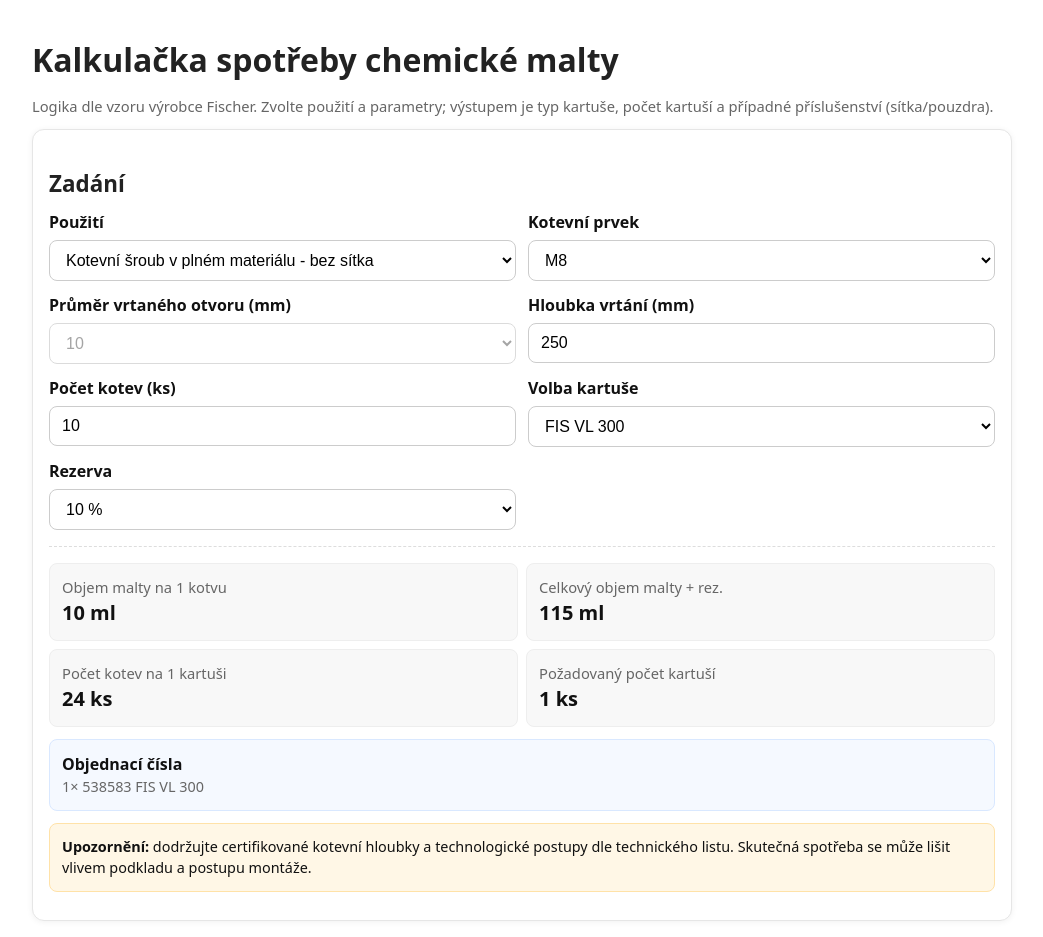
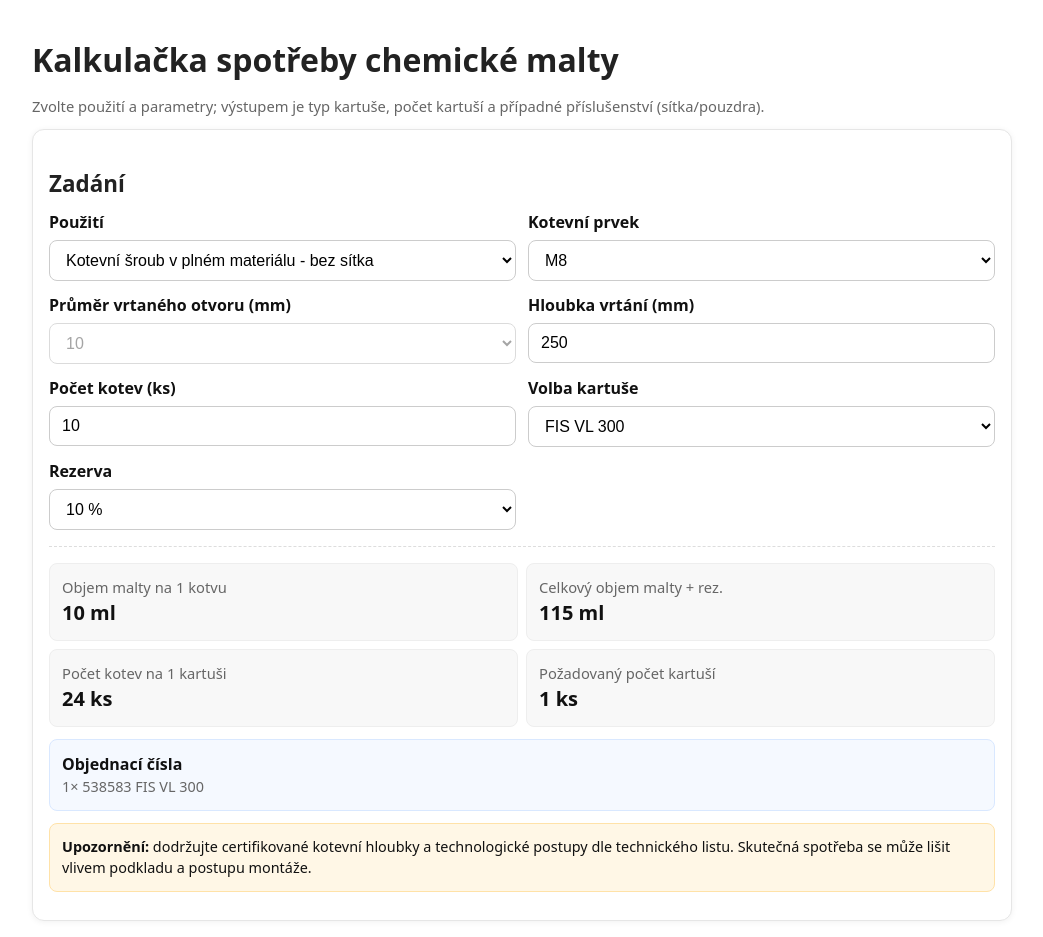
Before and after one commit to mechaneo/malta-calc, a plain HTML site: page index.html in a window 1280 px wide. Shown: the whole page, without its empty margins (118-1161 px from the left). Drawn offline with Linux system fonts and the light colour scheme.

Commit message:
Update index.html

```diff
--- a/index.html
+++ b/index.html
@@ -35,7 +35,7 @@
 <body>
   <div class="wrap">
     <h1>Kalkulačka spotřeby chemické malty</h1>
-    <p class="muted">Logika dle vzoru výrobce Fischer. Zvolte použití a parametry; výstupem je typ kartuše, počet kartuší a případné příslušenství (sítka/pouzdra).</p>
+    <p class="muted">Zvolte použití a parametry; výstupem je typ kartuše, počet kartuší a případné příslušenství (sítka/pouzdra).</p>
 
     <div class="card">
       <h2>Zadání</h2>
```
